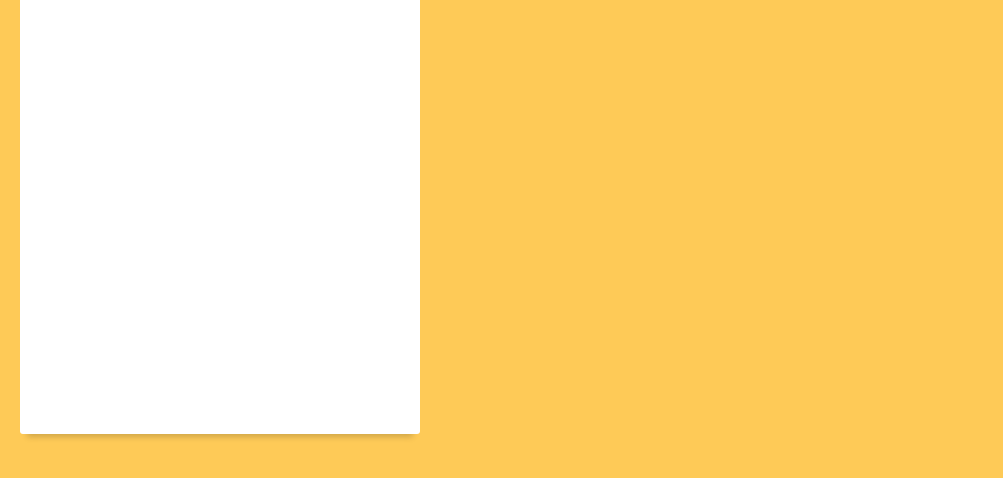
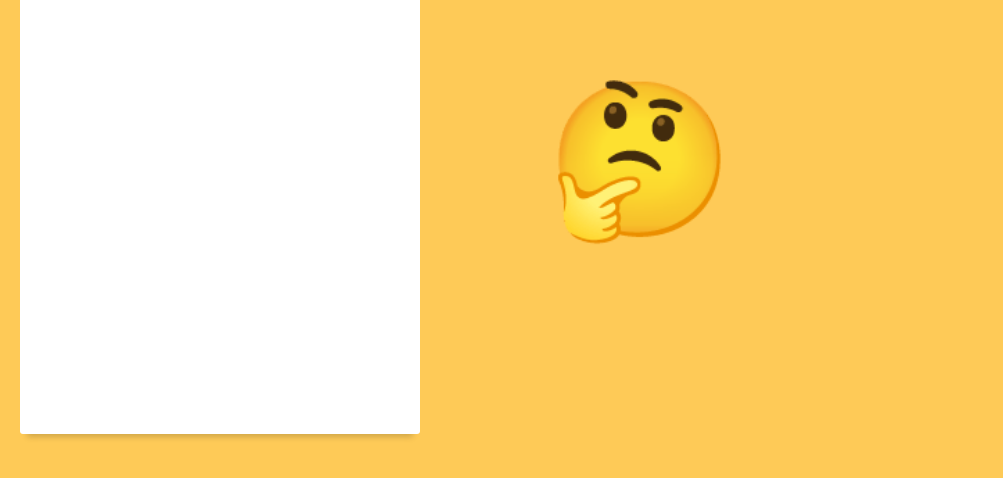
Before and after one commit to Kiryous/myfirstshot, a plain HTML site: page index.html in a window 1280 px wide. Shown: the part 240-718 px from the top of the page, without its empty margins (0-1003 px from the left). Drawn offline with nearby package versions, Linux system fonts and the light colour scheme.

Commit message:
Update index.html

```diff
--- a/index.html
+++ b/index.html
@@ -98,6 +98,14 @@ html, body {
   transform: translate(-50%, -50%);
 }
 
+.what {
+  &:after {
+    content: "🤔";
+    animation-name: mirror;
+    animation-duration: 2s;
+  }
+}
+
 .emoji::after {
     animation-timing-function: linear;
     animation-iteration-count: infinite;
@@ -138,12 +146,20 @@ html, body {
     }
 }
 
+@keyframes mirror {
+  50% {
+    transform: scaleX(-1);
+  }
+}
+
 </style>
 <body>
 <div class="container">
   <h1 class="heading">What was your first post on Instagram? <a class="button js-button" href="https://api.instagram.com/oauth/authorize?client_id=524010521819364&redirect_uri=https://kiryous.github.io/myfirstshot/&scope=user_profile,user_media&response_type=code">Check it out</a></h1>
   <div class="shot">
-    <div class="shot__item --showed shot__placeholder js-post-placeholder"></div>
+    <div class="shot__item --showed shot__placeholder js-post-placeholder">
+      <span class="emoji what" role="img" aria-label="what"></span>
+    </div>
     <div class="shot__item shot__loader js-post-loader">
       <span class="emoji monkey" role="img" aria-label="monkey"></span>
     </div>
@@ -192,6 +208,7 @@ html, body {
     var caption = document.querySelector(".js-post-caption");
     var timestamp = document.querySelector(".js-post-timestamp");
     function setLoading(nextState) {
+      placeholder.classList.remove("--showed");
       button.classList.toggle("--hidden", nextState);
       loader.classList.toggle("--showed", nextState);
     }
```
